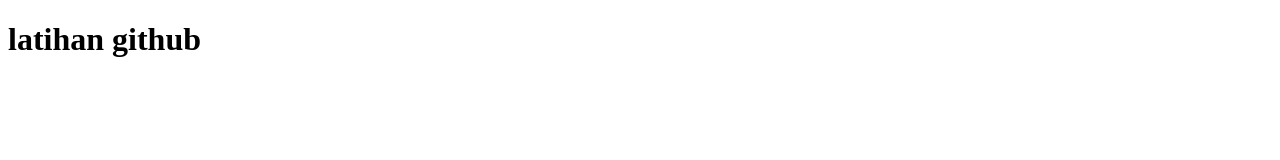
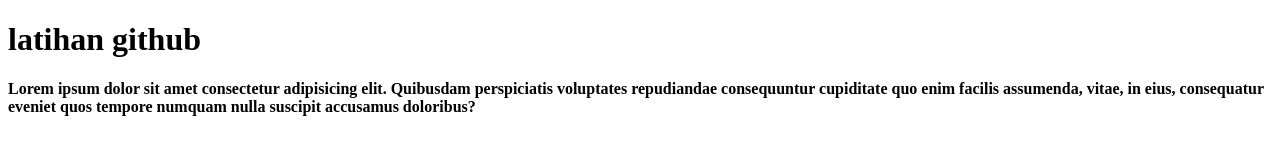
Before and after one commit to arrapiii/belajargithub, a plain HTML site: page index.html in a window 1280 px wide. Drawn offline with Linux system fonts and the light colour scheme.

Commit message:
tambah h4

```diff
--- a/index.html
+++ b/index.html
@@ -8,5 +8,6 @@
 </head>
 <body>
     <h1>latihan github</h1>
+    <h4>Lorem ipsum dolor sit amet consectetur adipisicing elit. Quibusdam perspiciatis voluptates repudiandae consequuntur cupiditate quo enim facilis assumenda, vitae, in eius, consequatur eveniet quos tempore numquam nulla suscipit accusamus doloribus?</h4>
 </body>
 </html>
```
